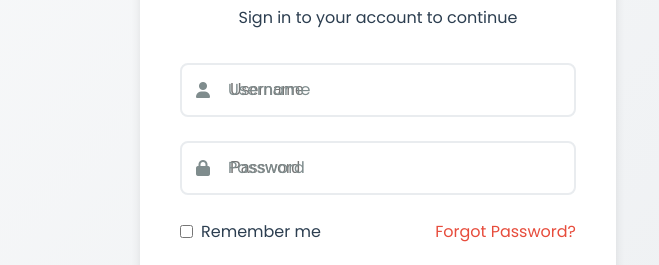
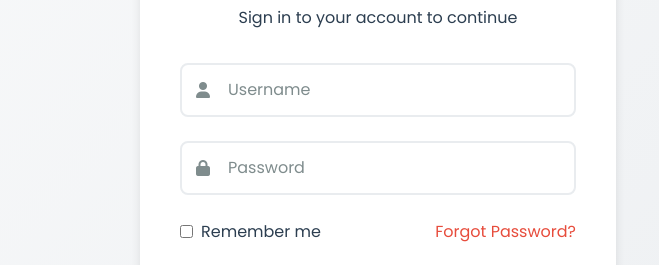
Before and after one commit to mahatolalit/emergent, a plain HTML site: page login.html in a window 1280 px wide. Shown: the part 278-543 px from the top of the page, 0-659 px from the left. Drawn offline with Linux system fonts and the light colour scheme.

Commit message:
Remove Placeholder

```diff
--- a/login.html
+++ b/login.html
@@ -46,13 +46,13 @@
                 <form id="login-form" class="login-form">
                     <div class="input-group">
                         <i class="fas fa-user"></i>
-                        <input type="text" id="username" placeholder="Username" required>
+                        <input type="text" id="username" placeholder="" required>
                         <label for="username">Username</label>
                     </div>
 
                     <div class="input-group">
                         <i class="fas fa-lock"></i>
-                        <input type="password" id="password" placeholder="Password" required>
+                        <input type="password" id="password" placeholder="" required>
                         <label for="password">Password</label>
                     </div>
 
```
